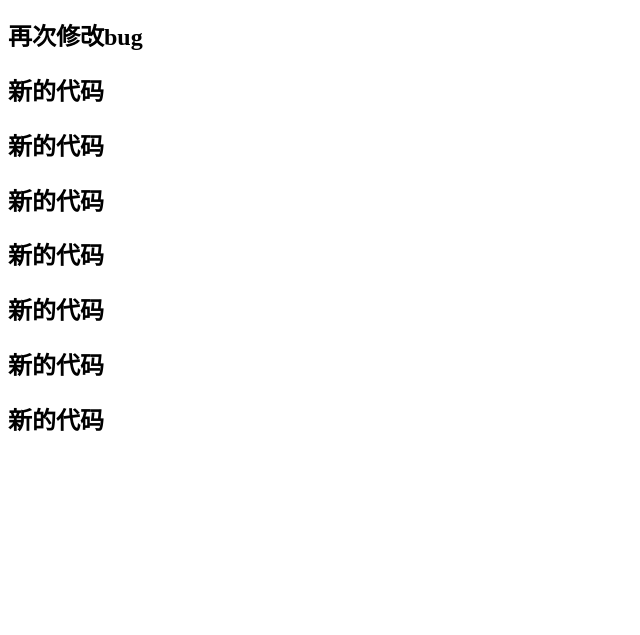
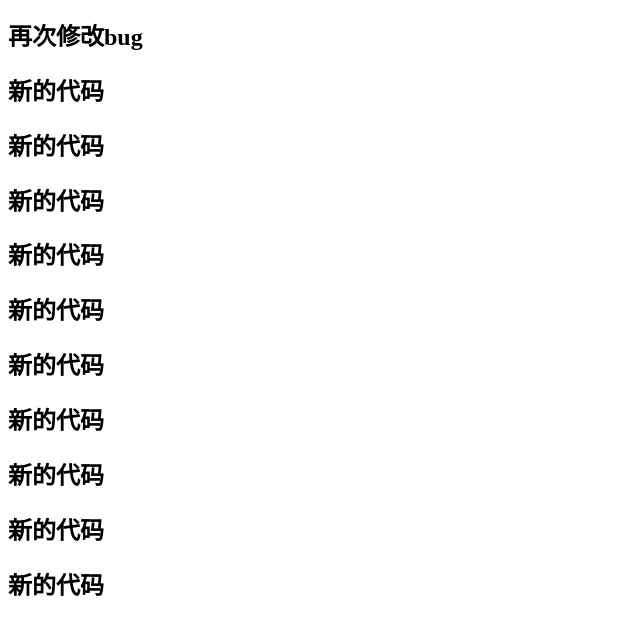
Before and after one commit to zhongjicaiji/git-course, a plain HTML site: page index.html in a window 1280 px wide. Shown: the part 127-762 px from the top of the page, without its empty margins (0-640 px from the left). Drawn offline with Linux system fonts and the light colour scheme.

Commit message:
第一次修改

```diff
--- a/index.html
+++ b/index.html
@@ -16,6 +16,9 @@
     <h2>新的代码</h2>
     <h2>新的代码</h2>
     <h2>新的代码</h2>
+    <h2>新的代码</h2>
+    <h2>新的代码</h2>
+    <h2>新的代码</h2>
 
 </body>
 </html>
```
